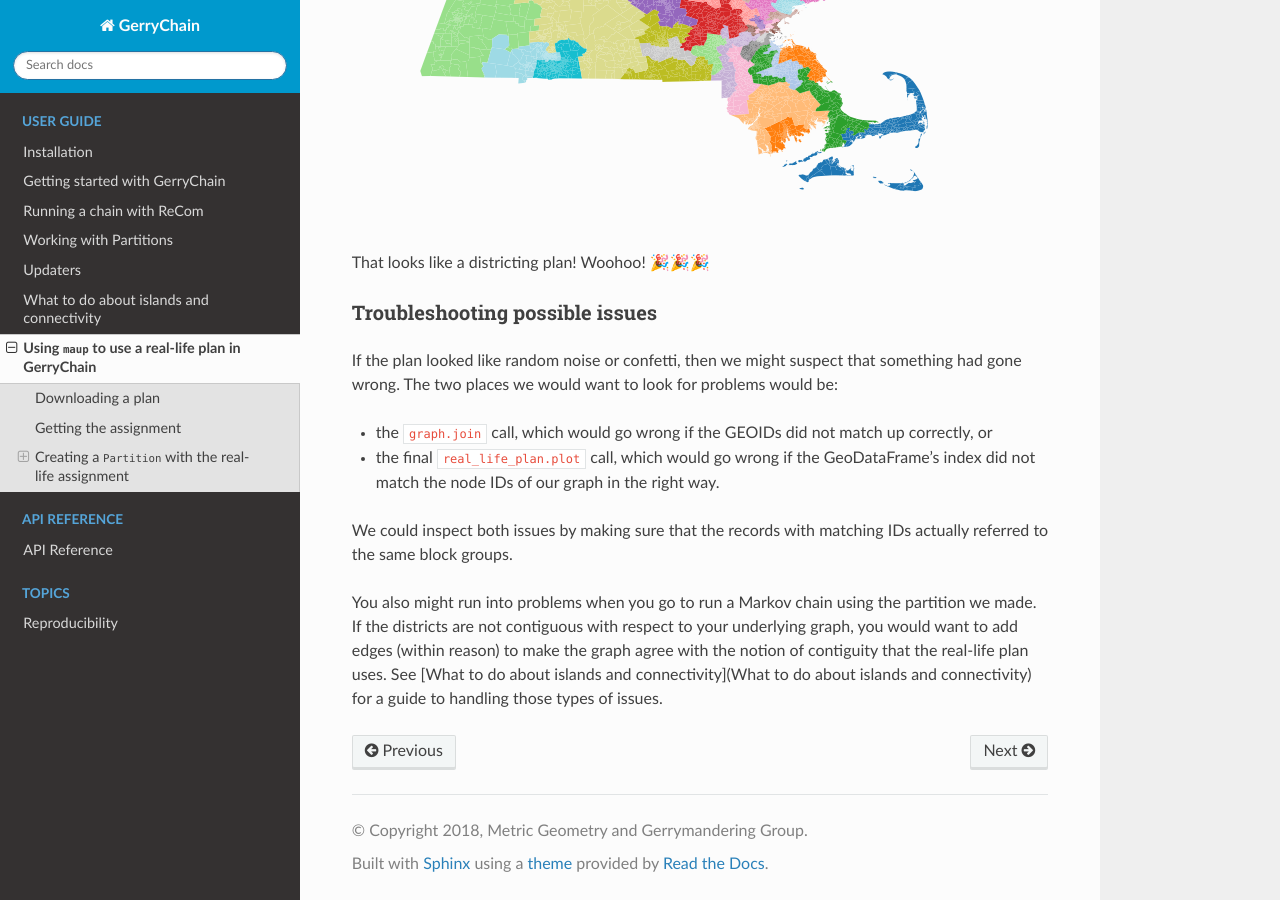
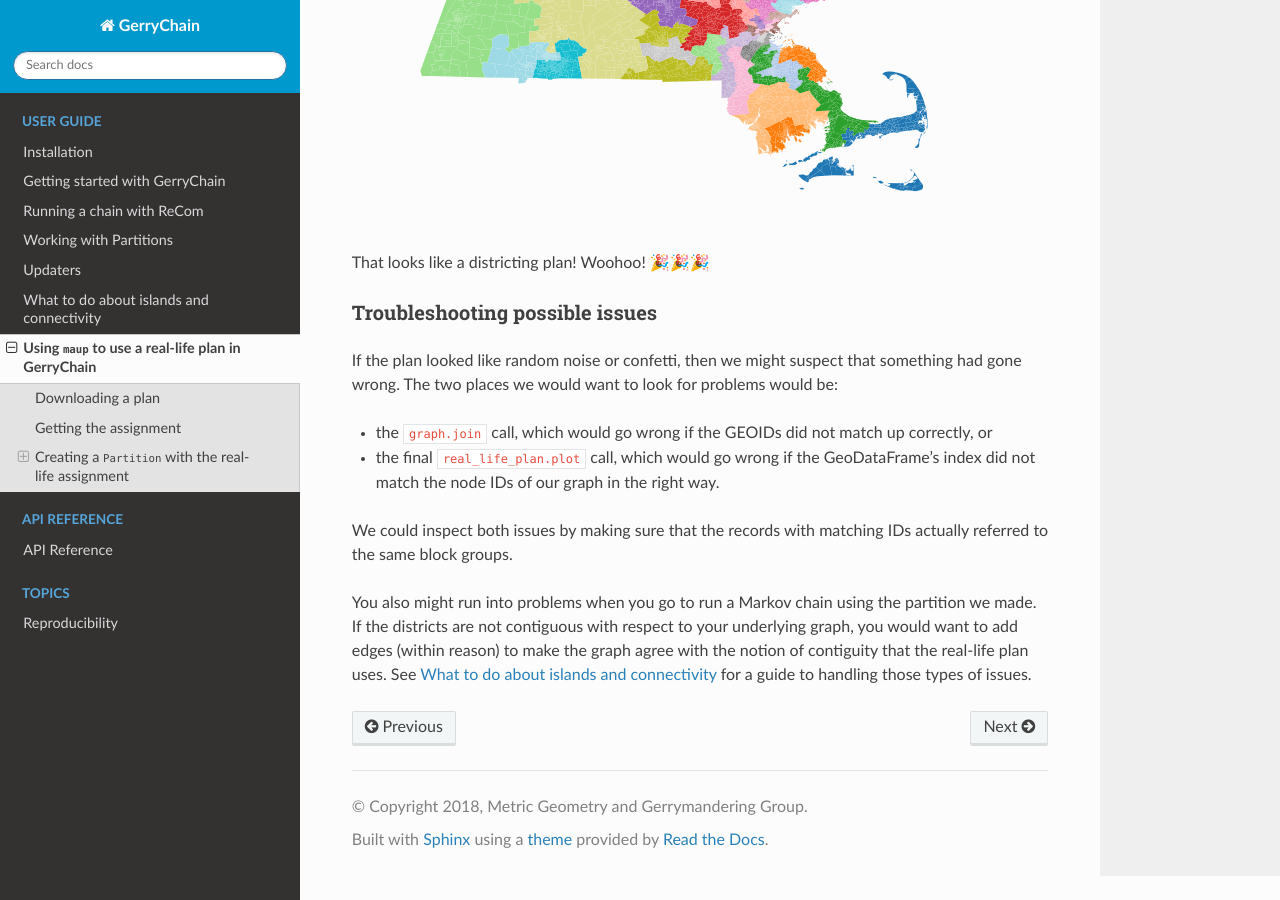
Before and after one commit to mggg/GerryChain, a Sphinx documentation site: the page built from docs/user/real-life-plans.md, in a window 1280 px wide and 900 px high, scrolled down 2964 px. Built offline with Sphinx 7.4.7 and the Read the Docs theme 2.0.0, drawn with Linux system fonts in a browser that asks for light colours; some of the changed lines change nothing that is shown.

Commit message:
Update real-life-plans.md

```diff
--- a/docs/user/real-life-plans.md
+++ b/docs/user/real-life-plans.md
@@ -166,5 +166,5 @@ You also might run into problems when you go to run a Markov chain using the
 partition we made. If the districts are not contiguous with respect to your
 underlying graph, you would want to add edges (within reason) to make the graph
 agree with the notion of contiguity that the real-life plan uses. See [What to
-do about islands and connectivity](What to do about islands and connectivity)
+do about islands and connectivity](https://gerrychain.readthedocs.io/en/latest/user/islands.html)
 for a guide to handling those types of issues.
```
